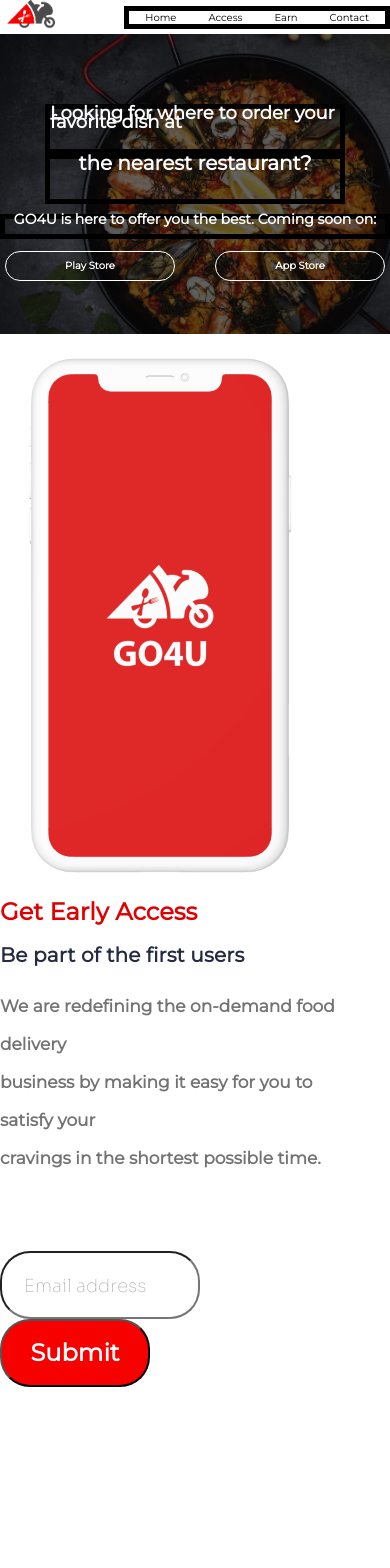
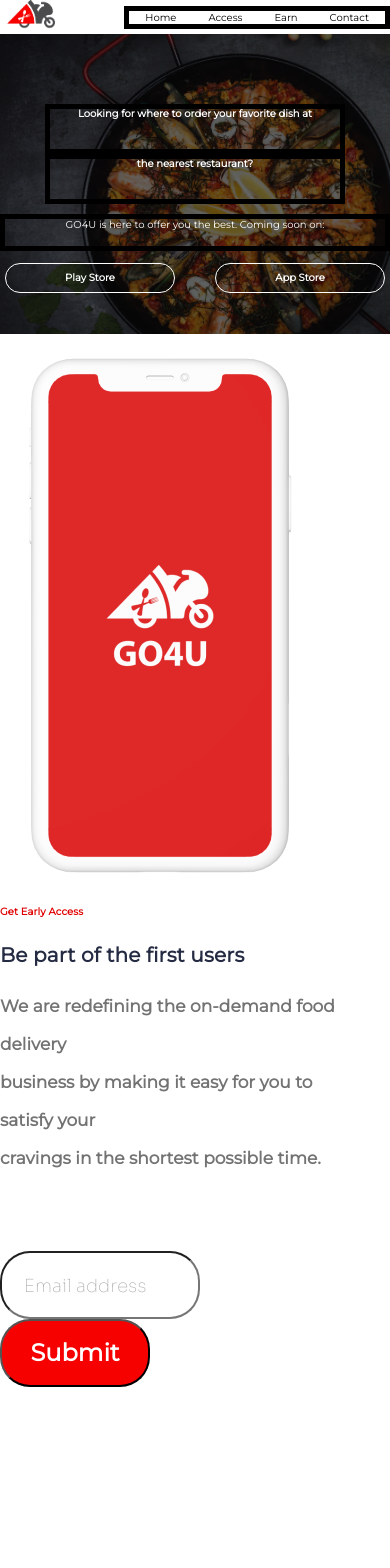
Before and after one commit to adewaleftk/go4u, a React (Create React App) app: page / in a window 390 px wide. Shown: the top 1568 px of the page. Built offline with nearby package versions, Linux system fonts and the light colour scheme.

Commit message:
Testing go4u

```diff
--- a/src/components/Navbar.js
+++ b/src/components/Navbar.js
@@ -1,4 +1,4 @@
-import React from 'react'
+import React, { useState } from 'react';
 // import { useRef } from 'react';
 // import { FaBars, FaTimes } from "react-icons/fa"
 import "../styles/navbar.css";
@@ -9,6 +9,11 @@
     // const showNavbar = () => {
     //     navRef.current.classList.toggle("responsive_nav");
     // }
+    const [ isMenuOpen, setIsMenuOpen ] = useState(false);
+
+    const handleMenuClick = () => {
+        setIsMenuOpen(!isMenuOpen);
+    };
   return (
     // <header>
     //     <a href="/">
--- a/src/styles/earlyAccess.css
+++ b/src/styles/earlyAccess.css
@@ -157,6 +157,10 @@
         float: none;
     }
 
+    .getEarlyAccessWord {
+        font-size: 10px;
+    }
+
     .getEarlyAccess {
         padding-top: 160px;
         font-size: 14px;
--- a/src/styles/header.css
+++ b/src/styles/header.css
@@ -43,7 +43,7 @@
     }
 
     .look {
-        font-size: large;
+        font-size: 10px;
         height: 10px;
         line-height: 1.2em;
         border: solid black 5px;
@@ -59,7 +59,7 @@
         border: solid black 5px;
     }
     .the {
-        font-size: 20px;
+        font-size: 10px;
         border: solid black 5px;
         padding-right: 0px;
     }
@@ -87,7 +87,7 @@
         align-self: center;
     }
 
-    .main-header .go4uIs{
+    /* .main-header .go4uIs{
         display: flex;
         justify-content: center;
         color: var(--mainColor);
@@ -98,7 +98,7 @@
         font-size: 14px;
         top: 12px;
         align-self: center;
-    }
+    } */
   }
 
 div .main-header h1{
--- a/src/styles/rider.css
+++ b/src/styles/rider.css
@@ -102,4 +102,7 @@
         padding-left: 20px;
 
     }
+    .moreInfo h2 {
+        font-size: 20px;
+    }
 }
```
